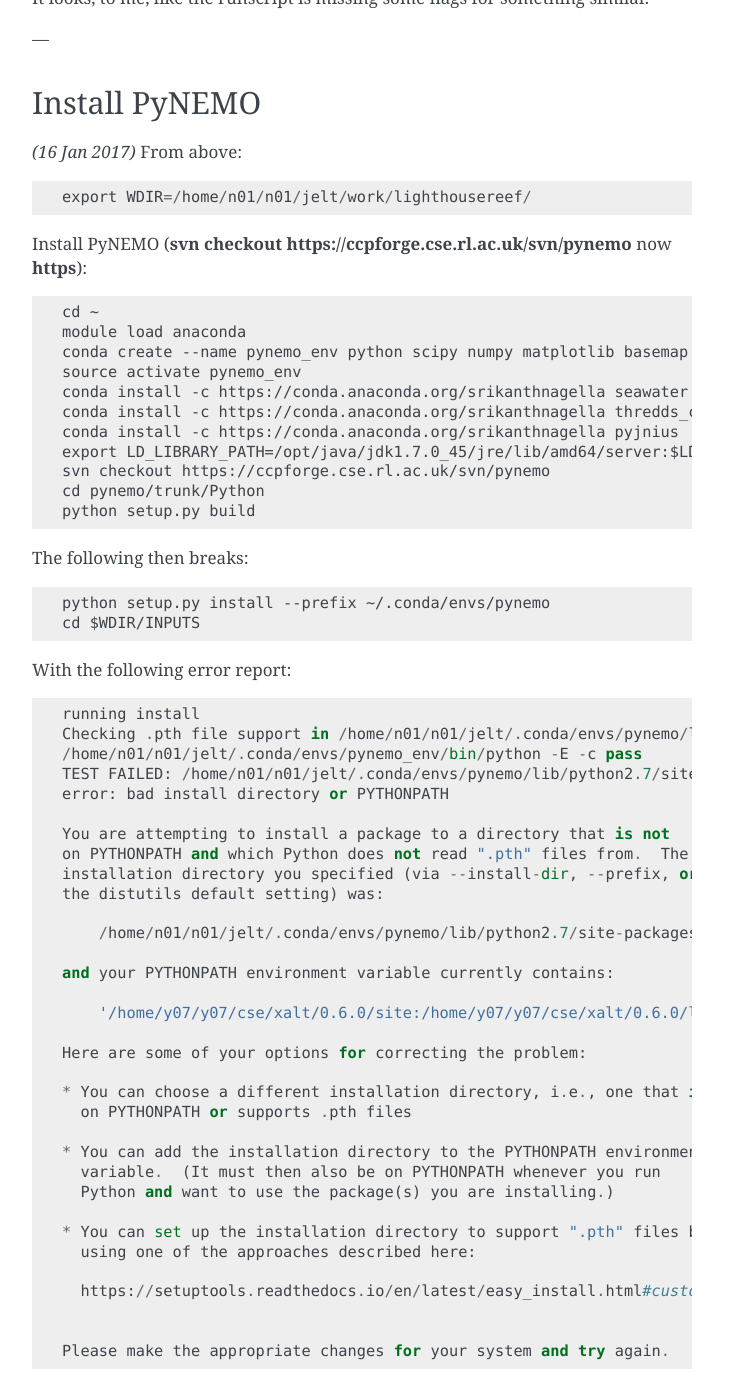
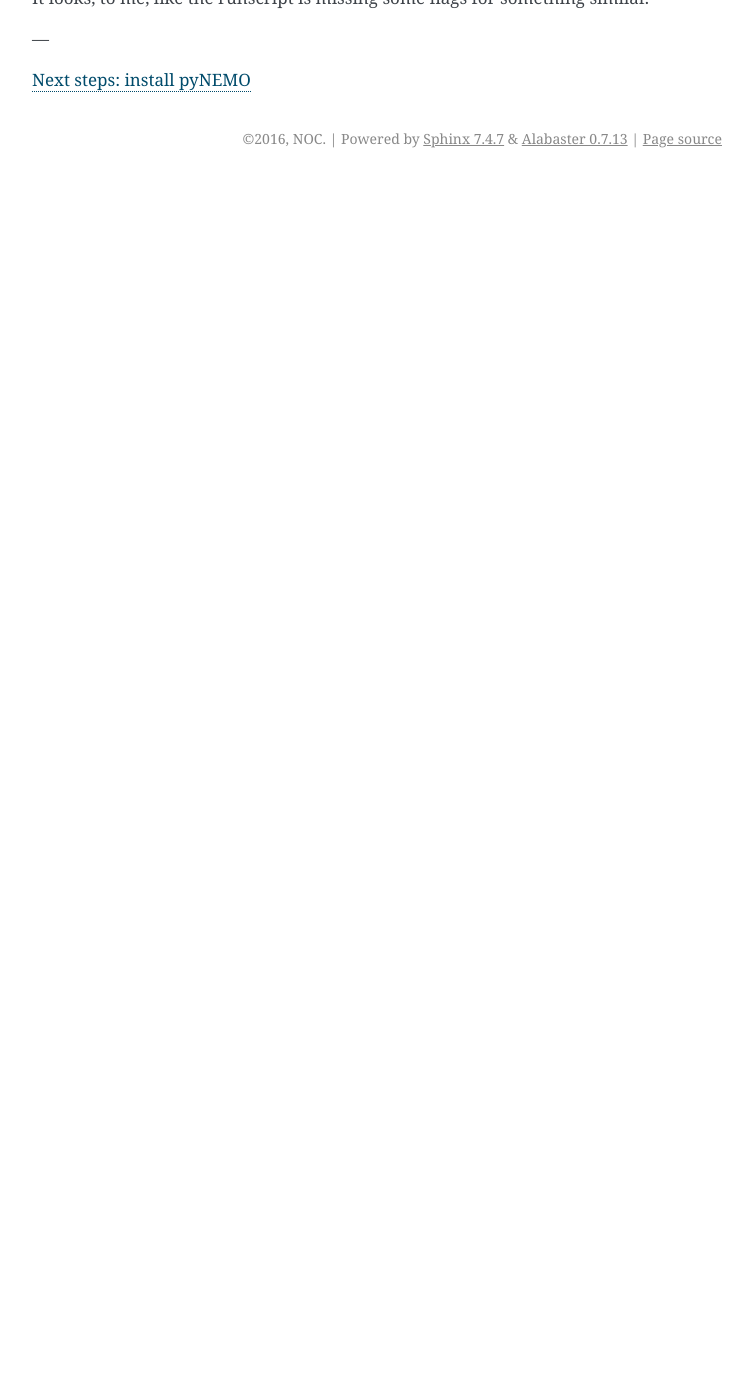
Before and after one commit to NOC-MSM/SEAsia, a Sphinx documentation site: the page built from docs/source/SEAsia.rst, in a window 1280 px wide and 1400 px high, scrolled down 3950 px. Shown: the whole window, without its empty margins (388-1141 px from the left). Built offline with Sphinx 7.4.7, drawn with Linux system fonts in a browser that asks for light colours; after the commit the page ends 4128 px from its top, so only the background shows below that; some of the changed text lies outside the part shown.

Commit message:
pynemo demo

```diff
--- a/docs/source/SEAsia.rst
+++ b/docs/source/SEAsia.rst
@@ -184,65 +183,4 @@
 
 ---
 
-
-Install PyNEMO
-==============
-
-*(16 Jan 2017)* From above::
-
-  export WDIR=/home/n01/n01/jelt/work/lighthousereef/
-
-Install PyNEMO (**svn checkout https://ccpforge.cse.rl.ac.uk/svn/pynemo** now  **https**)::
-
-  cd ~
-  module load anaconda
-  conda create --name pynemo_env python scipy numpy matplotlib basemap netcdf4
-  source activate pynemo_env
-  conda install -c https://conda.anaconda.org/srikanthnagella seawater
-  conda install -c https://conda.anaconda.org/srikanthnagella thredds_crawler
-  conda install -c https://conda.anaconda.org/srikanthnagella pyjnius
-  export LD_LIBRARY_PATH=/opt/java/jdk1.7.0_45/jre/lib/amd64/server:$LD_LIBRARY_PATH
-  svn checkout https://ccpforge.cse.rl.ac.uk/svn/pynemo
-  cd pynemo/trunk/Python
-  python setup.py build
-
-The following then breaks::
-
-  python setup.py install --prefix ~/.conda/envs/pynemo
-  cd $WDIR/INPUTS
-
-With the following error report::
-
-  running install
-  Checking .pth file support in /home/n01/n01/jelt/.conda/envs/pynemo/lib/python2.7/site-packages/
-  /home/n01/n01/jelt/.conda/envs/pynemo_env/bin/python -E -c pass
-  TEST FAILED: /home/n01/n01/jelt/.conda/envs/pynemo/lib/python2.7/site-packages/ does NOT support .pth files
-  error: bad install directory or PYTHONPATH
-
-  You are attempting to install a package to a directory that is not
-  on PYTHONPATH and which Python does not read ".pth" files from.  The
-  installation directory you specified (via --install-dir, --prefix, or
-  the distutils default setting) was:
-
-      /home/n01/n01/jelt/.conda/envs/pynemo/lib/python2.7/site-packages/
-
-  and your PYTHONPATH environment variable currently contains:
-
-      '/home/y07/y07/cse/xalt/0.6.0/site:/home/y07/y07/cse/xalt/0.6.0/libexec:/usr/local/packages/cse/bolt/0.6/modules'
-
-  Here are some of your options for correcting the problem:
-
-  * You can choose a different installation directory, i.e., one that is
-    on PYTHONPATH or supports .pth files
-
-  * You can add the installation directory to the PYTHONPATH environment
-    variable.  (It must then also be on PYTHONPATH whenever you run
-    Python and want to use the package(s) you are installing.)
-
-  * You can set up the installation directory to support ".pth" files by
-    using one of the approaches described here:
-
-    https://setuptools.readthedocs.io/en/latest/easy_install.html#custom-installation-locations
-
-
-  Please make the appropriate changes for your system and try again.
+`Next steps: install pyNEMO <install_pynemo.html>`_
```
Also changed, not shown: other parts of docs/source/SEAsia.rst (+2 -3 lines).
